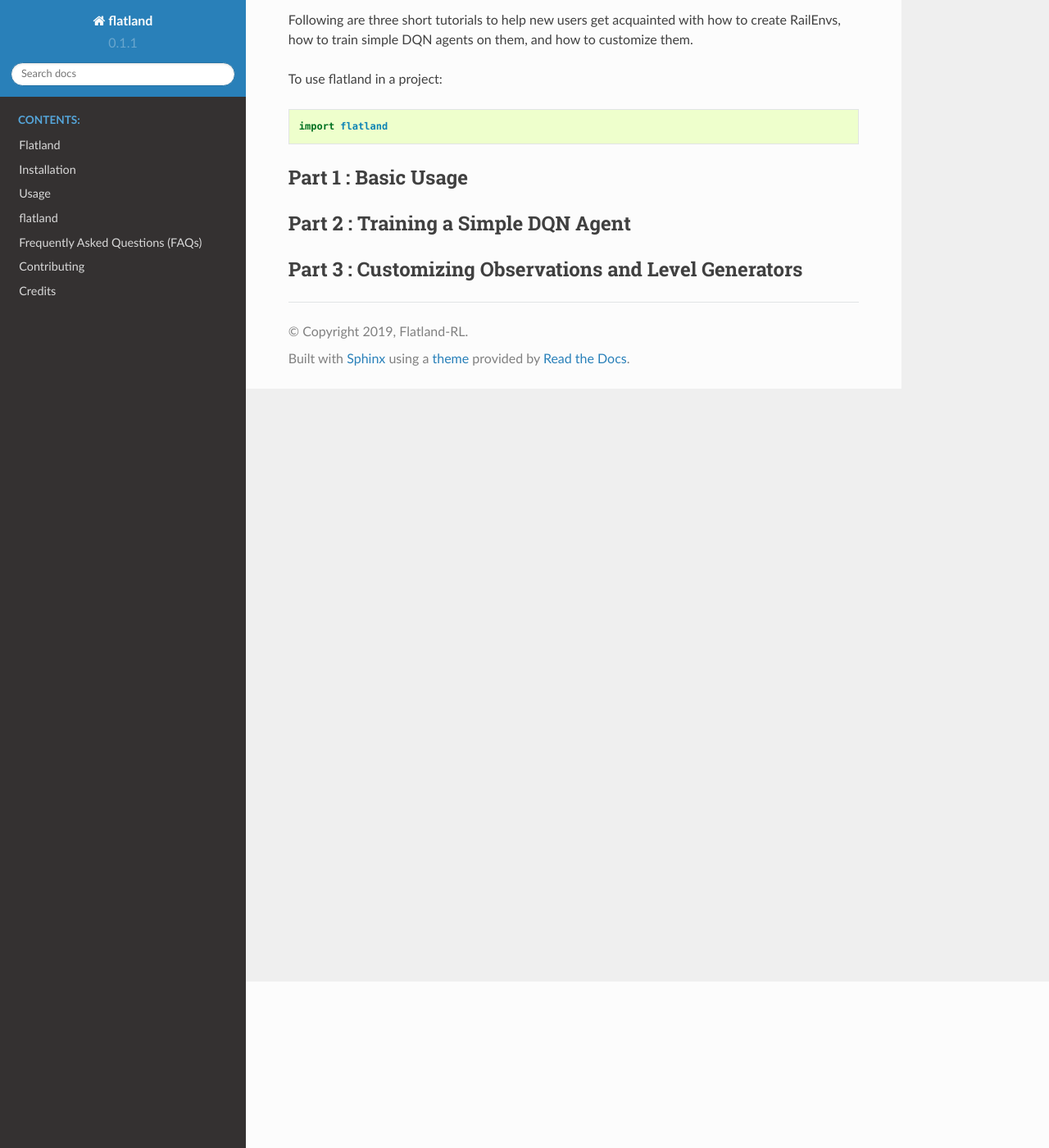
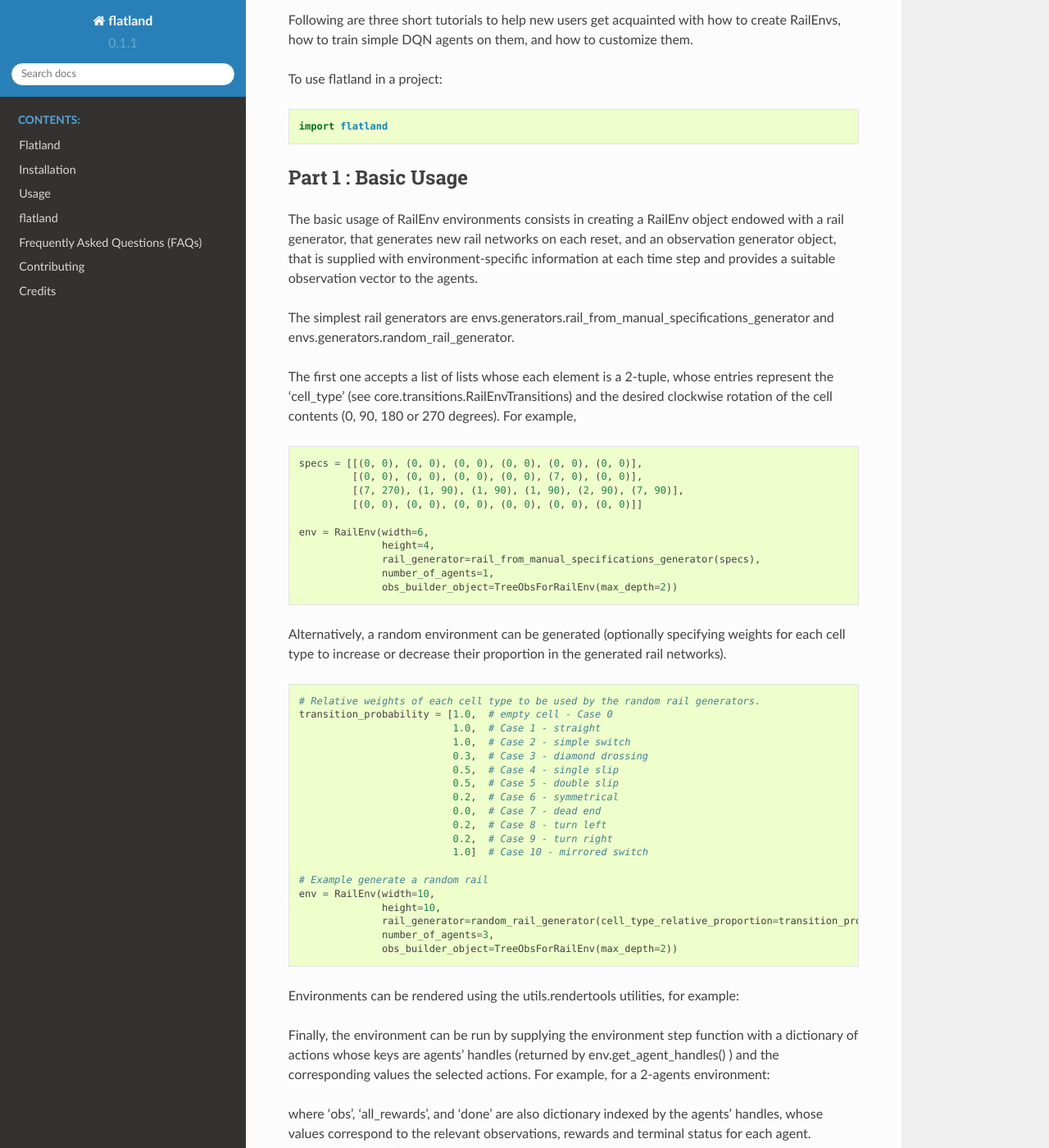
Before and after one commit to flatland-association/flatland-rl, a Sphinx documentation site: the page built from docs/gettingstarted.rst, in a window 1280 px wide and 1400 px high, scrolled down 203 px. Shown: the whole window at 82% size. Built offline with Sphinx 7.4.7 and the Read the Docs theme 2.0.0, drawn with Linux system fonts in a browser that asks for light colours; some of the changed text lies outside the part shown.

Commit message:
Update gettingstarted.rst

```diff
--- a/docs/gettingstarted.rst
+++ b/docs/gettingstarted.rst
@@ -5,7 +5,9 @@ Getting Started
 Overview
 --------------
 
-Following are three short tutorials to help new users get acquainted with how to create RailEnvs, how to train simple DQN agents on them, and how to customize them.
+Following are three short tutorials to help new users get acquainted with how
+to create RailEnvs, how to train simple DQN agents on them, and how to customize
+them.
 
 To use flatland in a project:
 
@@ -17,6 +19,83 @@ To use flatland in a project:
 Part 1 : Basic Usage
 --------------
 
+The basic usage of RailEnv environments consists in creating a RailEnv object
+endowed with a rail generator, that generates new rail networks on each reset,
+and an observation generator object, that is supplied with environment-specific
+information at each time step and provides a suitable observation vector to the
+agents.
+
+The simplest rail generators are envs.generators.rail_from_manual_specifications_generator
+and envs.generators.random_rail_generator.
+
+The first one accepts a list of lists whose each element is a 2-tuple, whose
+entries represent the 'cell_type' (see core.transitions.RailEnvTransitions) and
+the desired clockwise rotation of the cell contents (0, 90, 180 or 270 degrees).
+For example,
+
+.. code-block:: python
+
+    specs = [[(0, 0), (0, 0), (0, 0), (0, 0), (0, 0), (0, 0)],
+             [(0, 0), (0, 0), (0, 0), (0, 0), (7, 0), (0, 0)],
+             [(7, 270), (1, 90), (1, 90), (1, 90), (2, 90), (7, 90)],
+             [(0, 0), (0, 0), (0, 0), (0, 0), (0, 0), (0, 0)]]
+
+    env = RailEnv(width=6,
+                  height=4,
+                  rail_generator=rail_from_manual_specifications_generator(specs),
+                  number_of_agents=1,
+                  obs_builder_object=TreeObsForRailEnv(max_depth=2))
+
+Alternatively, a random environment can be generated (optionally specifying
+weights for each cell type to increase or decrease their proportion in the
+generated rail networks).
+
+.. code-block:: python
+
+    # Relative weights of each cell type to be used by the random rail generators.
+    transition_probability = [1.0,  # empty cell - Case 0
+                              1.0,  # Case 1 - straight
+                              1.0,  # Case 2 - simple switch
+                              0.3,  # Case 3 - diamond drossing
+                              0.5,  # Case 4 - single slip
+                              0.5,  # Case 5 - double slip
+                              0.2,  # Case 6 - symmetrical
+                              0.0,  # Case 7 - dead end
+                              0.2,  # Case 8 - turn left
+                              0.2,  # Case 9 - turn right
+                              1.0]  # Case 10 - mirrored switch
+
+    # Example generate a random rail
+    env = RailEnv(width=10,
+                  height=10,
+                  rail_generator=random_rail_generator(cell_type_relative_proportion=transition_probability),
+                  number_of_agents=3,
+                  obs_builder_object=TreeObsForRailEnv(max_depth=2))
+
+Environments can be rendered using the utils.rendertools utilities, for example:
+
+.. code-block: python
+
+    env_renderer = RenderTool(env, gl="QT")
+    env_renderer.renderEnv(show=True)
+
+
+Finally, the environment can be run by supplying the environment step function
+with a dictionary of actions whose keys are agents' handles (returned by
+env.get_agent_handles() ) and the corresponding values the selected actions.
+For example, for a 2-agents environment:
+
+.. code-block: python
+
+    handles = env.get_agent_handles()
+    action_dict = {handles[0]:0, handles[1]:0}
+    obs, all_rewards, done, _ = env.step(action_dict)
+
+where 'obs', 'all_rewards', and 'done' are also dictionary indexed by the agents'
+handles, whose values correspond to the relevant observations, rewards and terminal
+status for each agent. Further, the 'dones' dictionary returns an extra key
+'__all__' that is set to True after all agents have reached their goals.
+
 
 
 Part 2 : Training a Simple DQN Agent
```
